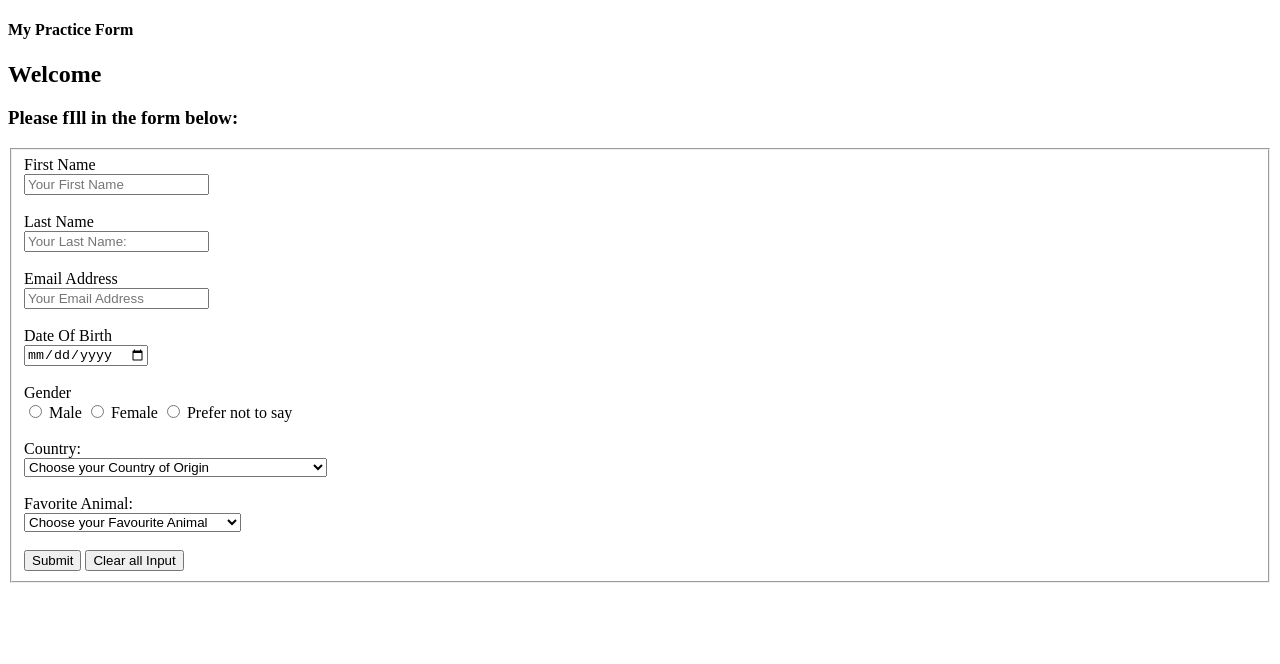
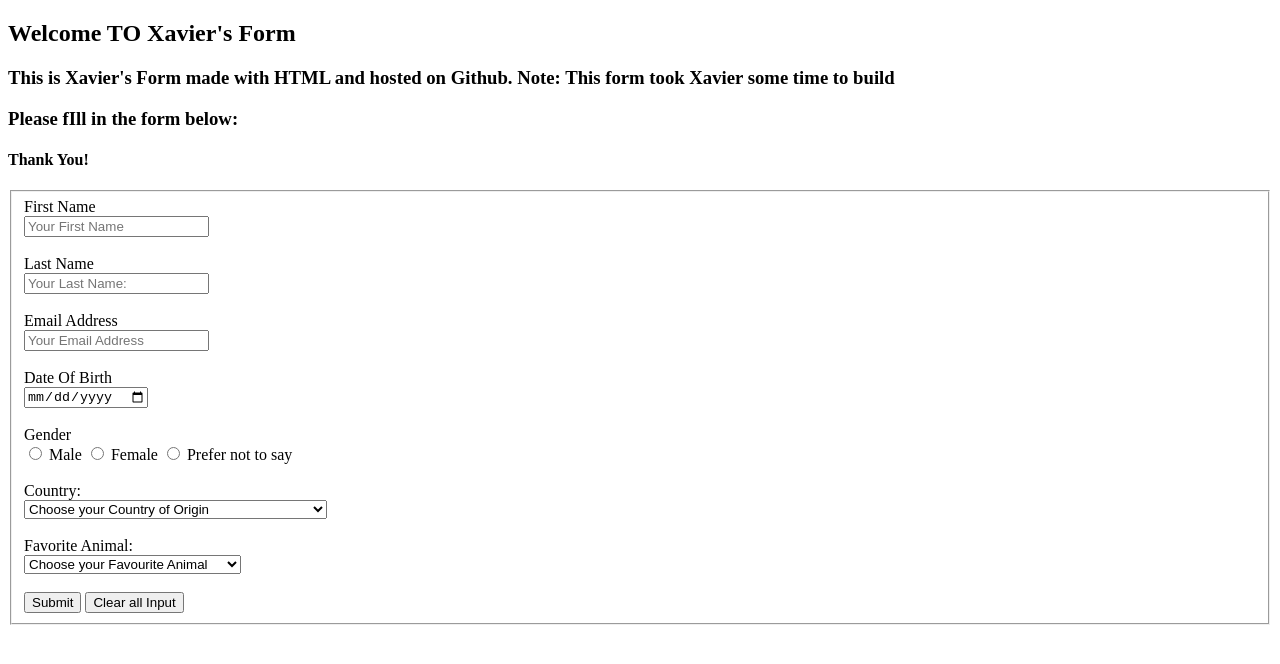
Before and after one commit to XavierOpurozor/Xavier-Form, a plain HTML site: page index.html in a window 1280 px wide. Drawn offline with Linux system fonts and the light colour scheme.

Commit message:
Update index.html

```diff
--- a/index.html
+++ b/index.html
@@ -3,12 +3,14 @@
 <head>
     <meta charset="UTF-8">
     <meta name="viewport" content="width=device-width, initial-scale=1.0">
-    <title>Document</title>
+    <title>Xavier's Form</title>
 </head>
 <body>
-    <h4>My Practice Form</h4>
-    <h2>Welcome</h2>
+    <h2>Welcome TO Xavier's Form</h2>
+    <h3>This is Xavier's Form made with HTML and hosted on Github.
+        Note: This form took Xavier some time to build</h3>
     <h3>Please fIll in the form below:</h3>
+    <h4>Thank You!</h4>
     <fieldset >
     <form action="https://formsubmit.co/naetoonyx@gmail.com" method="post" name="practice_form" target="_blank" autocomplete="on">
         <label for="first_name">First Name</label><br>
```
